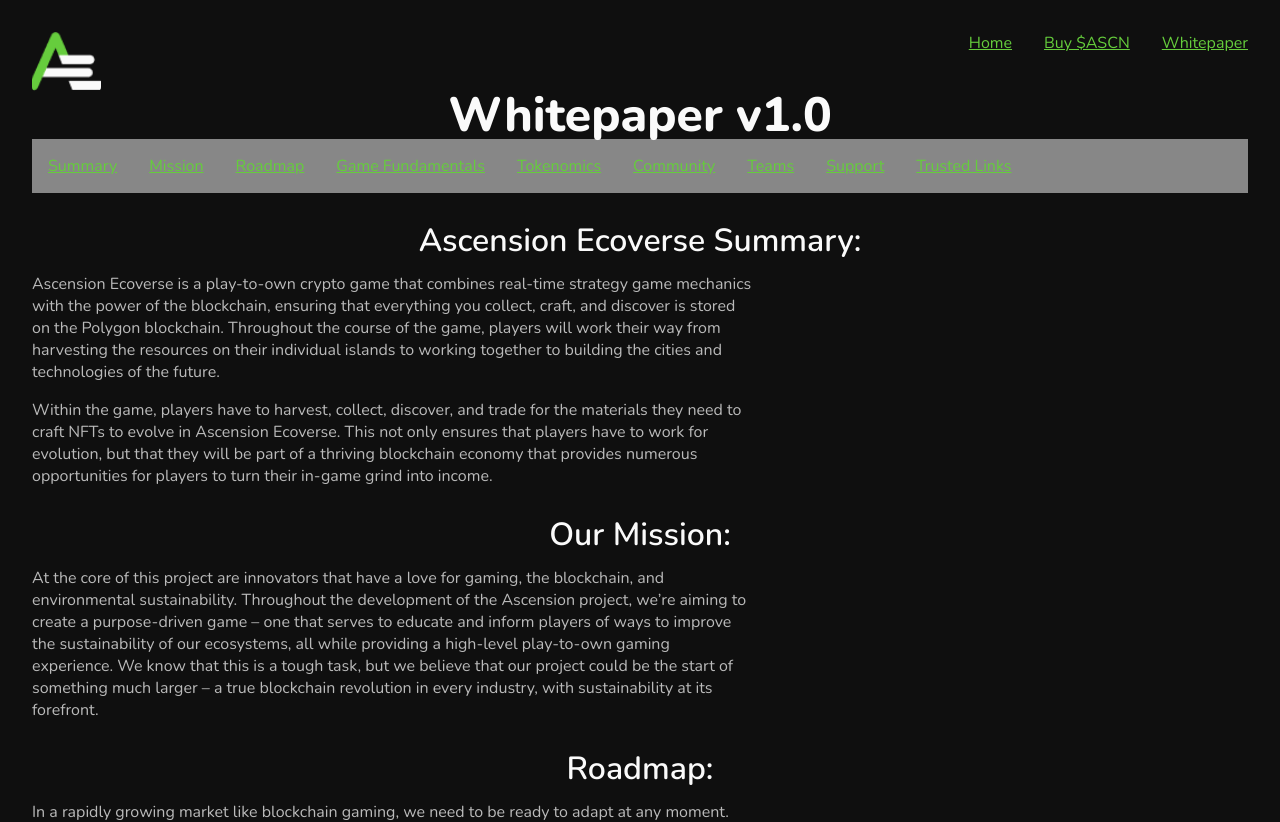
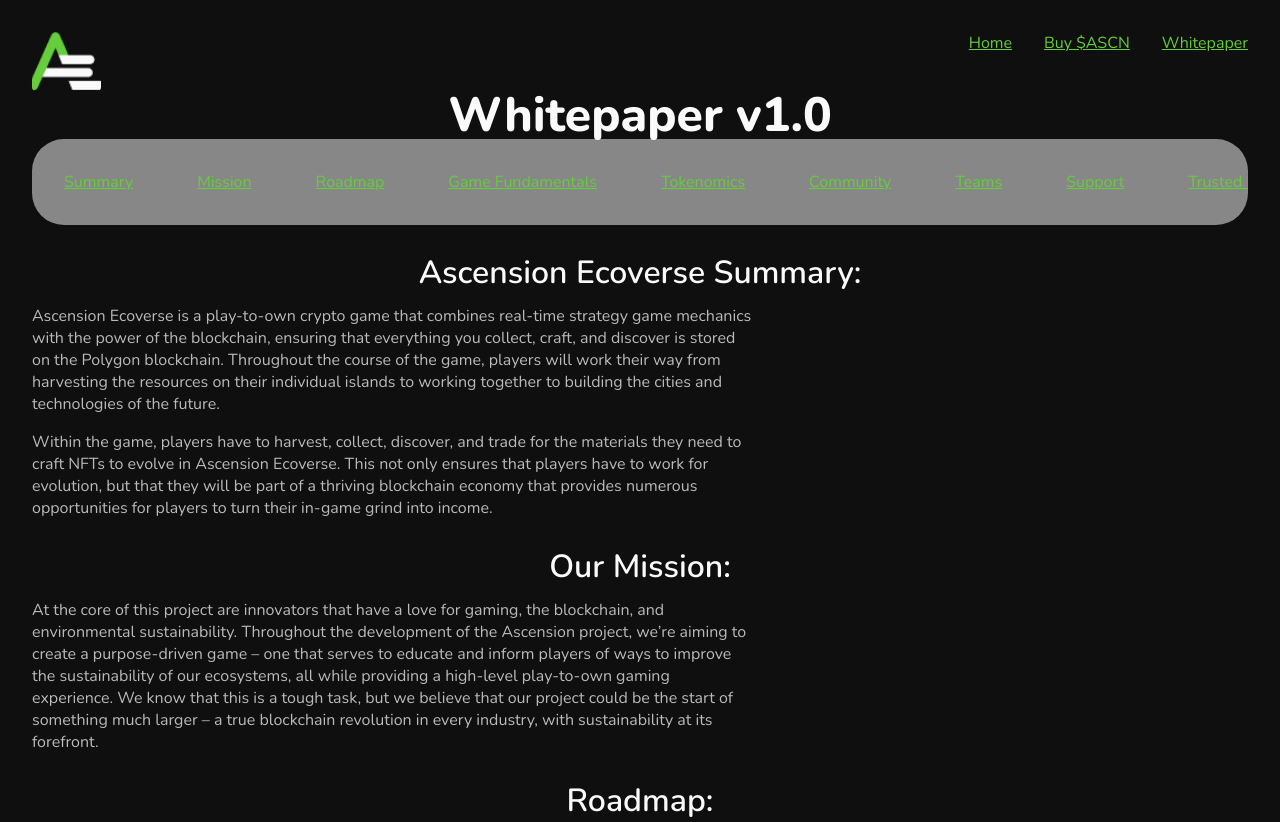
Before and after one commit to nquintan-catalyst/ascensionx, a React (Create React App) app: page /ascensionx/whitepaper in a window 1280 px wide. Shown: the top 822 px of the page. Built offline with nearby package versions, Linux system fonts and the light colour scheme.

Commit message:
Updated padding and rounded edges on navbar

```diff
--- a/src/index.css
+++ b/src/index.css
@@ -534,6 +534,7 @@
   position: sticky;
   top: 0rem;
   background-color: rgba(255, 255, 255, 0.5);
+  border-radius: 2rem;
   display: -webkit-box;
   display: -ms-flexbox;
   display: flex;
@@ -547,7 +548,7 @@
 
 .whitepaper-tabs--item {
   white-space: nowrap;
-  padding: 1rem;
+  padding: 2rem;
 }
 
 .whitepaper-tabs--item--dropdown {
--- a/src/index.scss
+++ b/src/index.scss
@@ -443,6 +443,7 @@
   position: sticky;
   top: 0rem;
   background-color: rgba(255, 255, 255, 0.5);
+  border-radius: 2rem;
 
   display: flex;
   flex-direction: row;
@@ -451,7 +452,7 @@
 
   &--item{
     white-space: nowrap;
-    padding: 1rem;
+    padding: 2rem;
     &--dropdown {
       display: none;
     }
```
Also changed, not shown: 1 other file (tests, documents, lock files or other folders).
